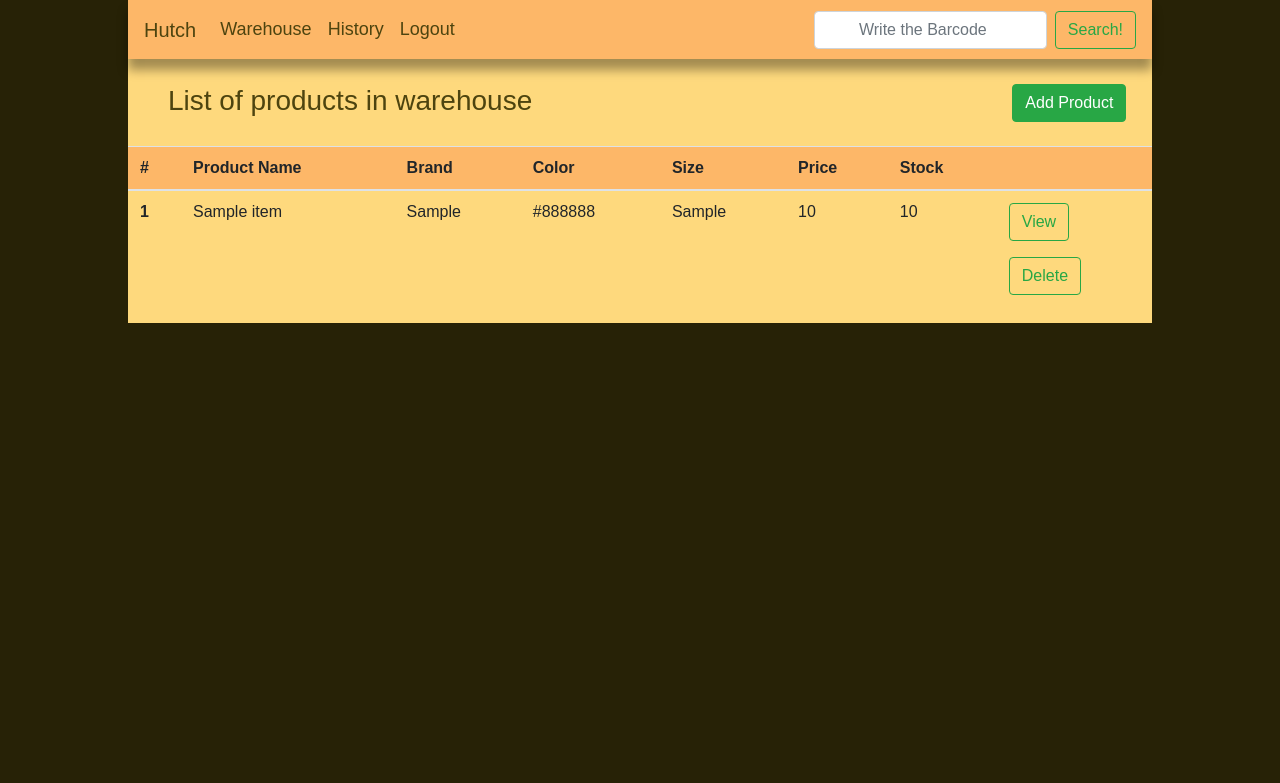
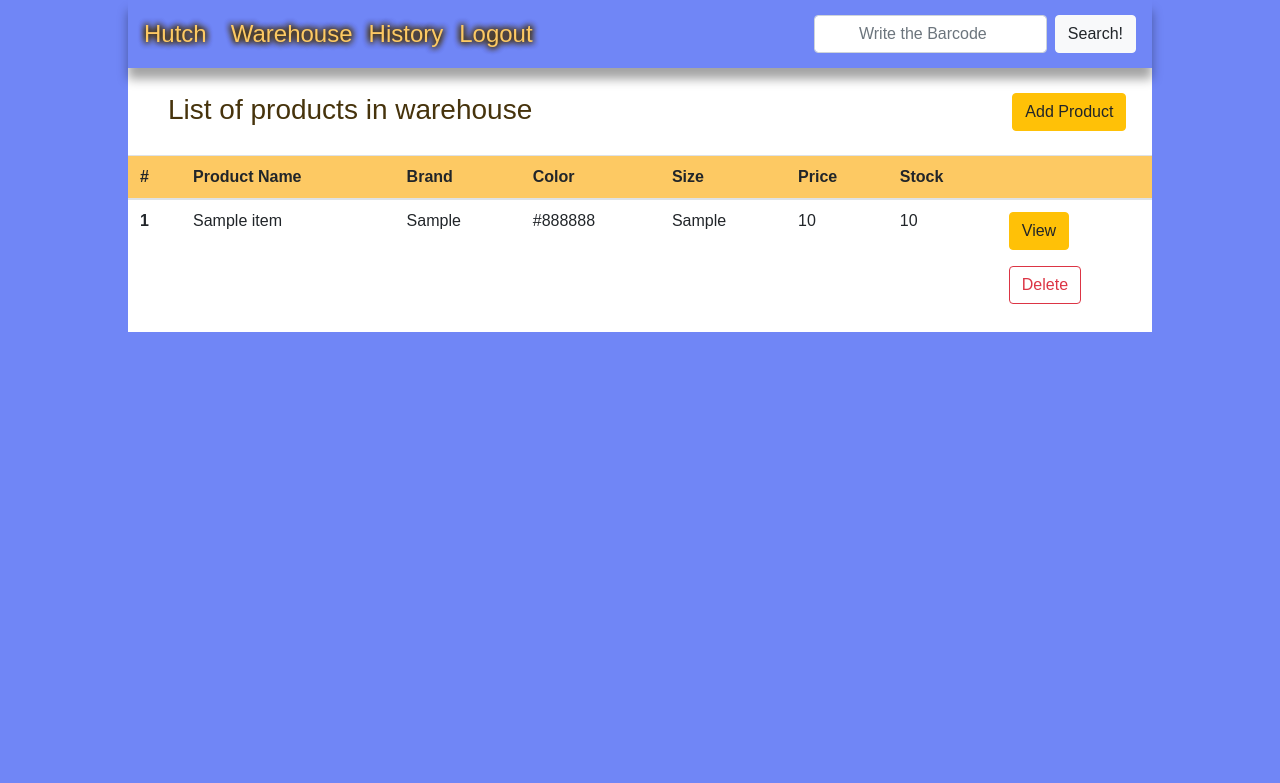
Before and after one commit to stavtsob/Hutch, a CodeIgniter app: page /database/ in a window 1280 px wide. Shown: the top 783 px of the page. Run offline with CodeIgniter, Linux system fonts and the light colour scheme; tables that the repository leaves empty hold one stand-in row (values such as "Sample post"); some libraries are stand-ins or nearby versions.

Commit message:
Update style

```diff
--- a/application/views/basics/header.php
+++ b/application/views/basics/header.php
@@ -37,7 +37,7 @@
     </ul>
     <form class="form-inline my-2 my-lg-0" method="GET" action="<?php echo base_url('index.php/view_product')?>">
       <input name="barcode" class="form-control mr-sm-2" type="search" placeholder="<?php echo $lang->line('search_placeholder'); ?>">
-      <input class="btn btn-outline-success my-2 my-sm-0" type="submit" value="<?php echo $lang->line('search_button'); ?>" >
+      <input class="btn btn-light my-2 my-sm-0" type="submit" value="<?php echo $lang->line('search_button'); ?>" >
     </form>
   </div>
   </nav>
--- a/css/style.css
+++ b/css/style.css
@@ -1,36 +1,38 @@
 body
 {
-    background-color: rgb(39, 34, 6)!important;
+    background-color: #7086F6!important;
 }
 .main
 {
     margin-left:10%;
-    color: #4D440F;
+    color: #46330C;
     font-size: 18px;
     font-family: Arial,Verdana,Courier, monospace;
     /*margin-top: 25px;*/
     width: 80%;
-    background-color: #FED97D;
+    background-color: #FFFFFF;
 }
 thead.thead-themed
 {
-    background-color: #FDB768;
-    border-color: #FDB768!important;
+    background-color: #FDC963;
+    border-color: #FDC963!important;
 }
 .navbar-themed
 {
-    background-color: #FDB768;
+    background-color: #7086F6;
     -webkit-box-shadow: 0px 11px 10px 0px rgba(0,0,0,0.36);
     -moz-box-shadow: 0px 11px 10px 0px rgba(0,0,0,0.36);
     box-shadow: 0px 11px 10px 0px rgba(0,0,0,0.36);
 }
 a.nav-link, a.navbar-brand
 {
-    color: #4D440F;
+    font-size: 24px;
+    color: #FDC963;
+    text-shadow: -1px 0 6px #46330C, 0 1px 6px #46330C, 1px 0 6px #46330C, 0 -1px 6px #46330C;
 }
 button.navbar-toggler
 {
-    background-color: #4D440F;
+    background-color: #46330C;
     border-radius: 50px;
     height: 30px;
 }
@@ -95,7 +97,7 @@
 {
     margin-top: 20px;
     border-radius: 30px;
-    color: #4D440F;
+    color: #46330C;
 }
 h3
 {
@@ -104,7 +106,7 @@
 
 tr:nth-child(even)
 {
-    background-color: #FEEE92;
+    background-color: #FEF3DC;
 }
 td,th
 {
```
Also changed, not shown: application/views/storage/list_products.php, application/views/storage/view_product.php.
